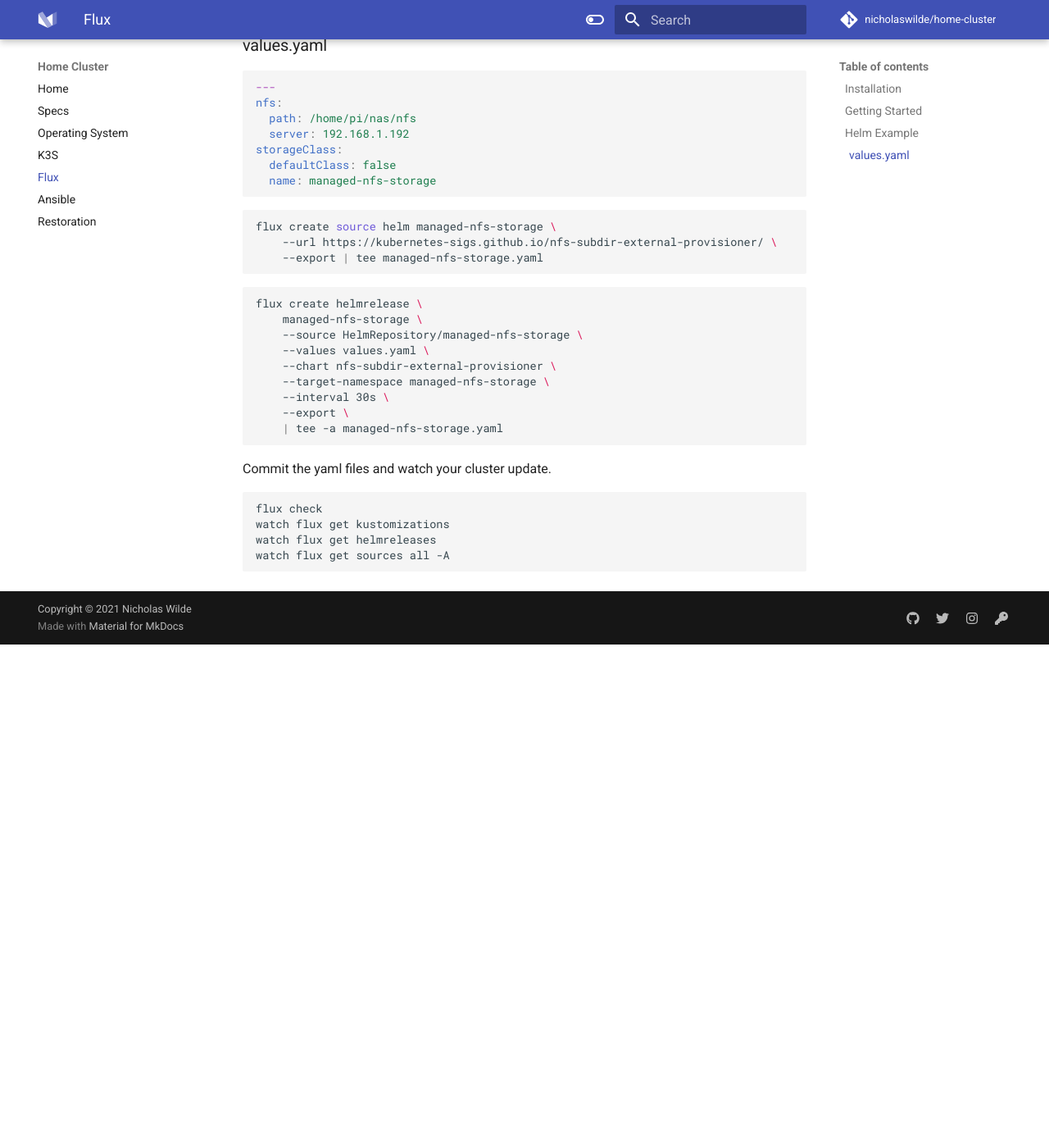
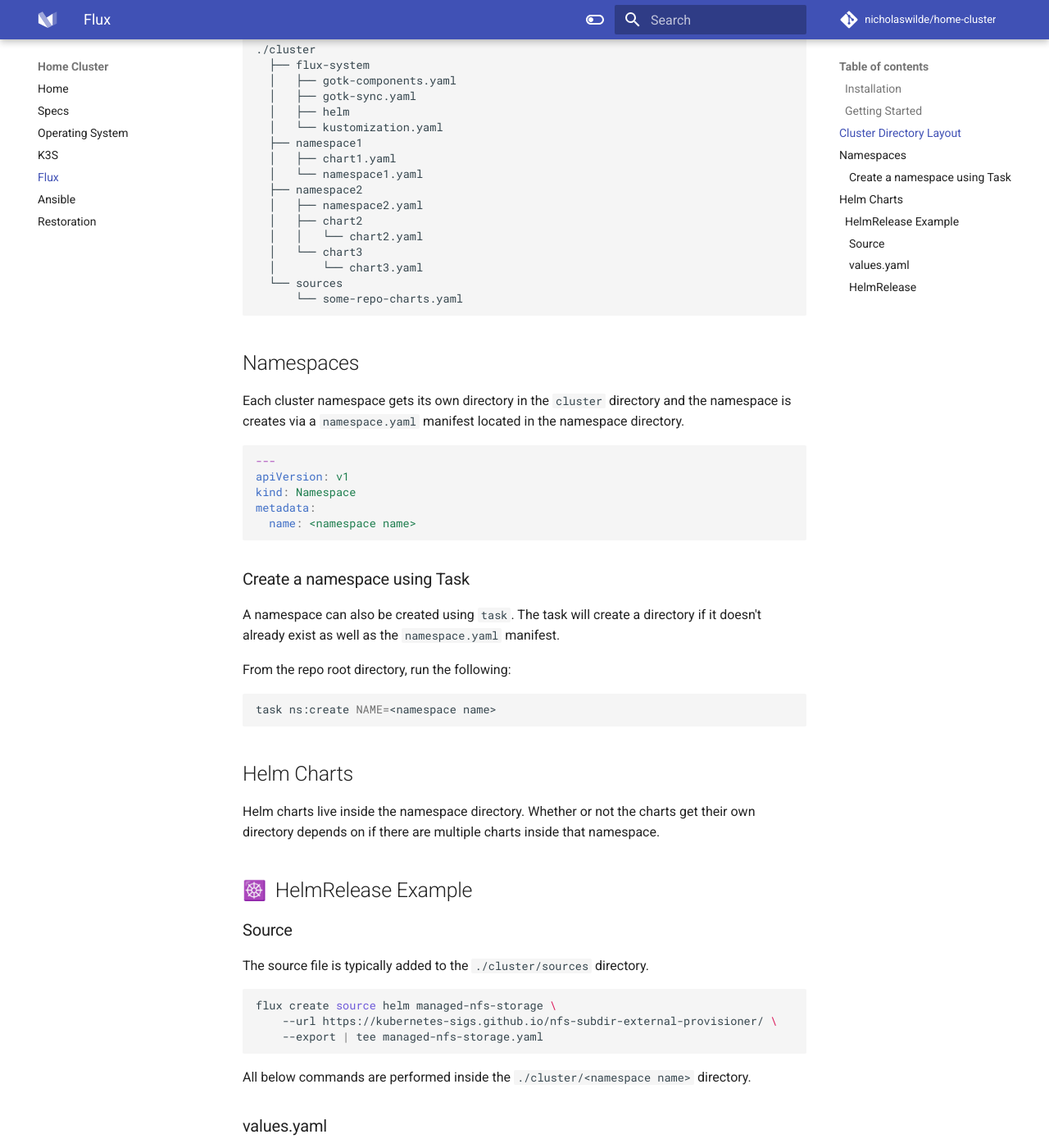
Before and after one commit to nicholaswilde/home-cluster, an MkDocs documentation site: the page built from docs/flux.md, in a window 1280 px wide and 1400 px high, scrolled down 1008 px. Shown: the whole window at 82% size. Built offline with MkDocs 1.6.1 and Material for MkDocs 9.7.7, drawn with Linux system fonts in a browser that asks for light colours; emoji names are drawn with the system emoji font; comment, search, counter and statistics services are not loaded; before the commit the page ends 1794 px from its top, so only the background shows below that; some of the changed text lies outside the part shown.

Commit message:
Added a bunch of stuff
Signed-off-by: Nicholas Wilde <ncwilde43@gmail.com>

````diff
--- a/docs/flux.md
+++ b/docs/flux.md
@@ -40,7 +40,73 @@
   --personal
 ```
 
-## :wheel_of_dharma:&nbsp; Helm Example
+## Cluster Directory Layout
+
+```shell
+./cluster
+  ├── flux-system
+  │   ├── gotk-components.yaml
+  │   ├── gotk-sync.yaml
+  │   ├── helm
+  │   └── kustomization.yaml
+  ├── namespace1
+  │   ├── chart1.yaml
+  │   └── namespace1.yaml
+  ├── namespace2
+  │   ├── namespace2.yaml
+  │   ├── chart2
+  │   │   └── chart2.yaml
+  │   └── chart3
+  │       └── chart3.yaml
+  └── sources
+      └── some-repo-charts.yaml
+```
+
+## Namespaces
+
+Each cluster namespace gets its own directory in the `cluster` directory and
+the namespace is creates via a `namespace.yaml` manifest located in the
+namespace directory.
+
+```yaml
+---
+apiVersion: v1
+kind: Namespace
+metadata:
+  name: <namespace name>
+```
+
+### Create a namespace using Task
+
+A namespace can also be created using `task`. The task will create a directory
+if it doesn't already exist as well as the `namespace.yaml` manifest.
+
+From the repo root directory, run the following:
+
+```shell
+task ns:create NAME=<namespace name>
+```
+
+## Helm Charts
+
+Helm charts live inside the namespace directory. Whether or not the charts get
+their own directory depends on if there are multiple charts inside that
+namespace.
+
+## :wheel_of_dharma:&nbsp; HelmRelease Example
+
+### Source
+
+The source file is typically added to the `./cluster/sources` directory.
+
+```shell
+flux create source helm managed-nfs-storage \
+    --url https://kubernetes-sigs.github.io/nfs-subdir-external-provisioner/ \
+    --export | tee managed-nfs-storage.yaml
+```
+
+All below commands are performed inside the `./cluster/<namespace name>`
+directory.
 
 ### values.yaml
 
@@ -54,11 +120,10 @@
   name: managed-nfs-storage
 ```
 
-```shell
-flux create source helm managed-nfs-storage \
-    --url https://kubernetes-sigs.github.io/nfs-subdir-external-provisioner/ \
-    --export | tee managed-nfs-storage.yaml
-```
+### HelmRelease
+
+The latter part of `source` parameter needs to match the name of the
+`helm source`.
 
 ```shell
 flux create helmrelease \
````
